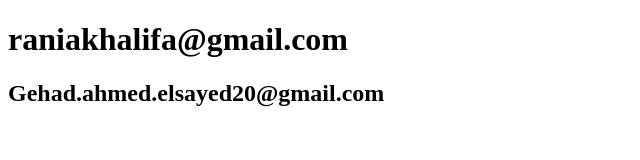
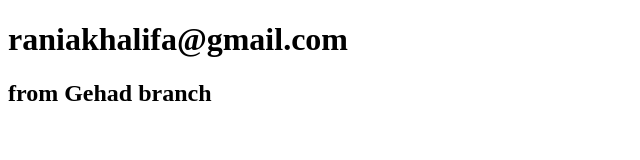
Before and after one commit to Gehad-Ahmed-Elsayed/lab1, a plain HTML site: page index.html in a window 1280 px wide. Shown: the whole page, without its empty margins (0-640 px from the left). Drawn offline with Linux system fonts and the light colour scheme.

Commit message:
add nex text

```diff
--- a/index.html
+++ b/index.html
@@ -5,6 +5,8 @@
 
 
     <h1>raniakhalifa@gmail.com</h1>
-    <h2>Gehad.ahmed.elsayed20@gmail.com</h2>
+    <h2>from Gehad branch</h2>
+
+
 </body>
 </html>
```
